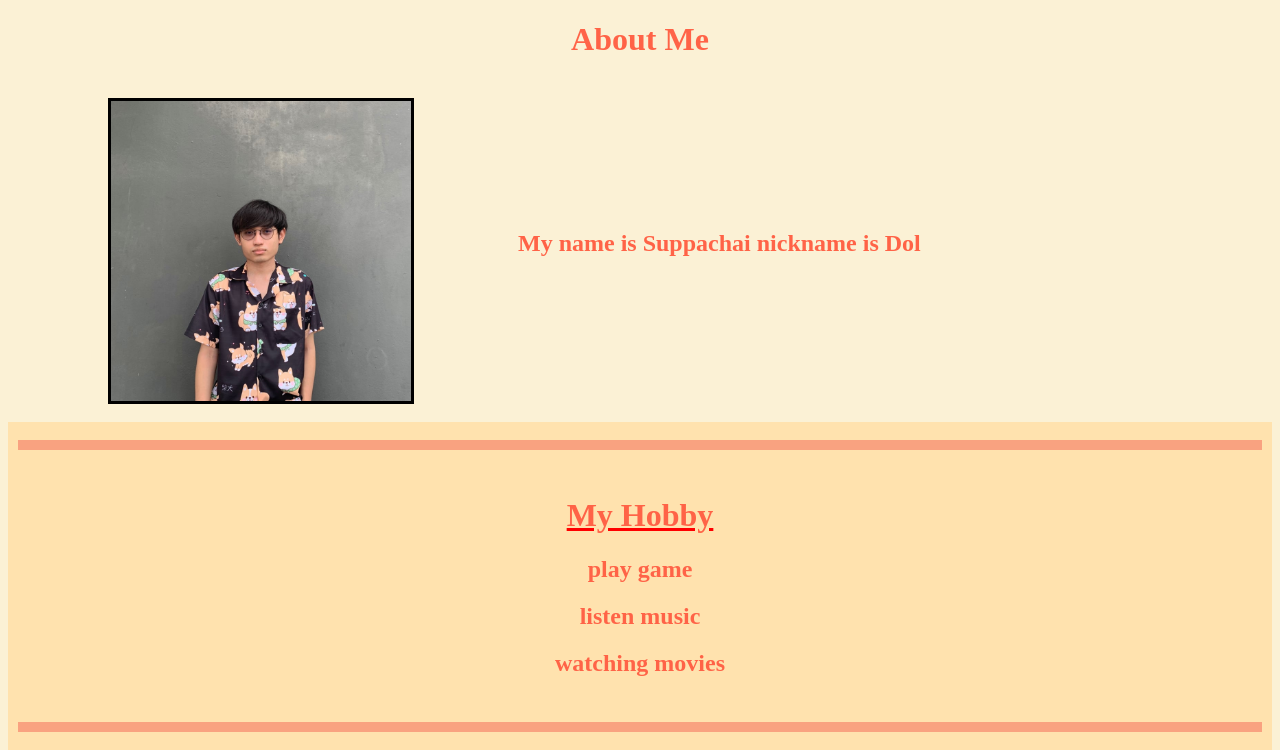
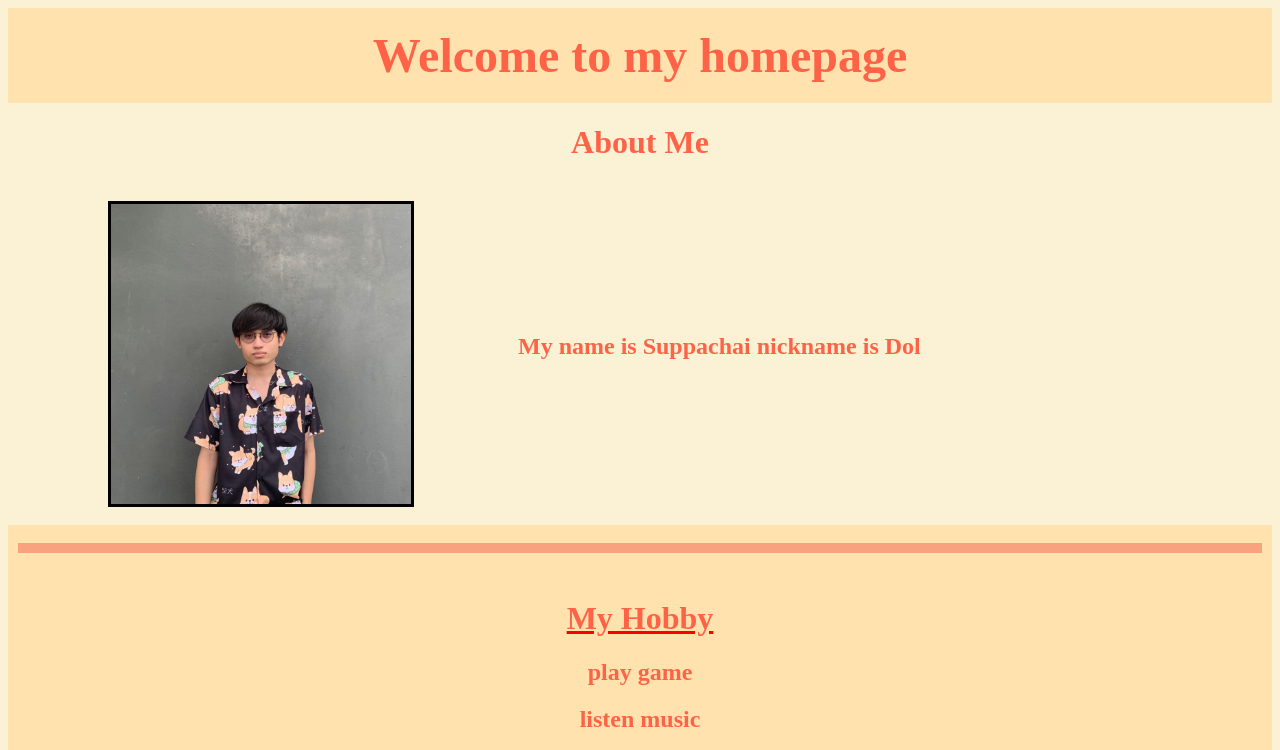
Before and after one commit to suppachaidol/suppachaidol.github.io, a plain HTML site: page index.html in a window 1280 px wide. Shown: the top 750 px of the page. Drawn offline with Linux system fonts and the light colour scheme.

Commit message:
update my page

```diff
--- a/index.html
+++ b/index.html
@@ -9,6 +9,9 @@
 </head>
 
 <body bgcolor="#FBF1D5">
+        <header style="background-color: #FFE2AE; padding: 20px; text-align: center;">
+            <font style="color: tomato;" size="10"><b>Welcome to my homepage</b></font>
+        </header>
         <h1 style="color: tomato;" align="center">About Me</h1><br>
         <img src="/img/dol.jpg" height="300" width="300" border="3" hspace="100" align="middle">
         <font style="color: tomato;" size="5"><b>My name is Suppachai nickname is Dol</b></font>
@@ -22,7 +25,6 @@
                     <h2 style="color: tomato;">watching movies</h2>
                     </p>
                 </center>
-
             <br>
             <hr size=10 color="#F9A280">
             <br>
@@ -33,11 +35,9 @@
             <img src="/img/apex.jpg" height="300" width="400" border="3">
             <p style="color: tomato;">Apex Legends</p>
             <br>
-
             <h2 style="color: tomato;">Movie</h2>
             <img src="/img/catch me if you can.jpg" height="300" width="400" border="3">
             <p style="color: tomato;">Catch me if you can</p>
-
             <br>
             <br>
             <audio controls autoplay>
@@ -46,5 +46,4 @@
             </center>
         </div>
 </body>
-
 </html>
```
